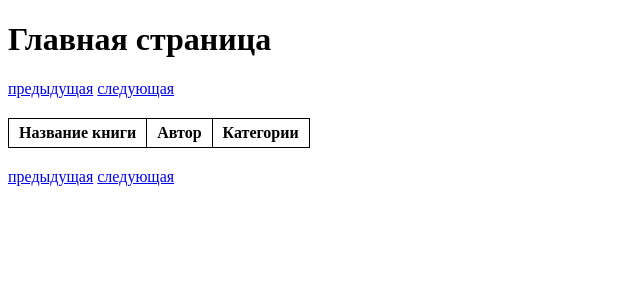
After one commit to chepe4pi/library, a Django app: template catalog/templates/catalog/book_list_ajax.html in a window 1280 px wide. The commit adds this page. Shown: the top 300 px of the page, without its empty margins (0-640 px from the left). Run offline with Django 3.2, Linux system fonts and the light colour scheme; the template is opened without the code that fills it, so the values that code supplies are empty; some libraries are stand-ins or nearby versions.

Commit message:
added ajax book list view

```diff
--- /dev/null
+++ b/catalog/templates/catalog/book_list_ajax.html
@@ -0,0 +1,36 @@
+{% extends 'layouts/base.html' %}
+{% load static %}
+
+{% block body %}
+    <h1>Главная страница</h1>
+
+    <div class="pagination">
+            <span class="page-links js-page-links">
+                <a class="js-prev-page-link" href="#">предыдущая</a>
+                <a class="js-next-page-link" href="#">следующая</a>
+            </span>
+    </div>
+
+    <table>
+        <thead>
+        <tr>
+            <td><strong>Название книги</strong></td>
+            <td><strong>Автор</strong></td>
+            <td><strong>Категории</strong></td>
+        </tr>
+        </thead>
+        <tbody class="js-book-list">
+        </tbody>
+    </table>
+
+    <div class="pagination">
+            <span class="page-links js-page-links">
+                <a class="js-prev-page-link" href="#">предыдущая</a>
+                <a class="js-next-page-link" href="#">следующая</a>
+            </span>
+    </div>
+
+    <script src="https://ajax.googleapis.com/ajax/libs/jquery/3.2.1/jquery.min.js"></script>
+    <script src="{% static 'catalog/js/ajax.js' %}"></script>
+
+{% endblock %}
--- a/catalog/urls.py
+++ b/catalog/urls.py
@@ -18,5 +18,6 @@ from . import views
 
 urlpatterns = [
     url(r'^$', views.IndexView.as_view(), name='index'),
+    url(r'^list_book_ajax', views.ListBookAjaxView.as_view(), name='list_book_ajax'),
     url(r'^add_book$', views.AddBookView.as_view(), name='add_book'),
 ]
--- a/catalog/views.py
+++ b/catalog/views.py
@@ -1,6 +1,6 @@
 from django.shortcuts import render
 from django.views.generic.list import ListView
-from django.views.generic import CreateView
+from django.views.generic import CreateView, TemplateView
 from .models import Book
 from django.urls import reverse
 
@@ -22,3 +22,7 @@ class AddBookView(CreateView):
 
     def get_success_url(self):
         return reverse('index')
+
+
+class ListBookAjaxView(TemplateView):
+    template_name = 'catalog/book_list_ajax.html'
--- a/library/static/library/css/app.css
+++ b/library/static/library/css/app.css
@@ -20,3 +20,7 @@ td {
     display: block;
     margin-bottom: 15px;
 }
+
+.disabled {
+    pointer-events: none;
+}
```
Also changed, not shown: catalog/static/catalog/js/ajax.js (added, +74 -0 lines).
